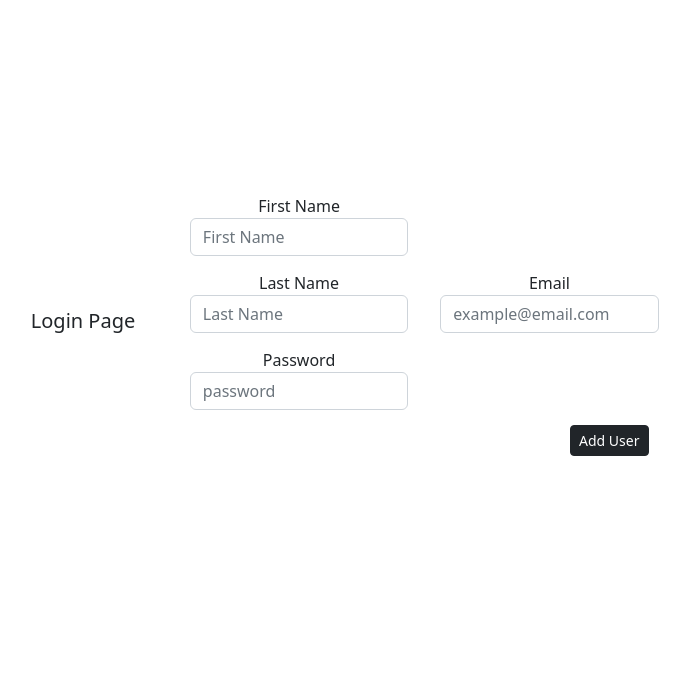
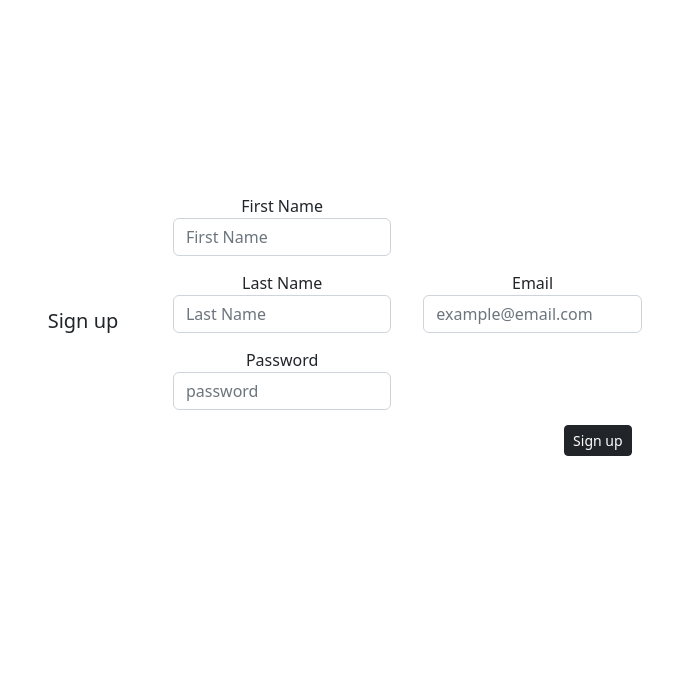
Before and after one commit to eoghano4321/IndustryPlacementManagementSystem, a Flask app: page /login_View in a window 1280 px wide. Shown: the part 131-827 px from the top of the page, without its empty margins (284-974 px from the left). Run offline with Flask 2, Linux system fonts and the light colour scheme.

Commit message:
changed labels

```diff
--- a/templates/login.html
+++ b/templates/login.html
@@ -13,7 +13,7 @@
             align-items: center;
             height: 100vh;
             text-align: center;">
-            <h5>Login Page</h3>
+            <h5>Sign up</h3>
                 <form action="/submit_login" method="POST">
                     <div
                       class="form-row"
@@ -141,7 +141,7 @@
                         data-dismiss="modal"
                         style="float: right"
                       >
-                        Add User
+                        Sign up
                       </button>
                     </div>
                   </form>
```
